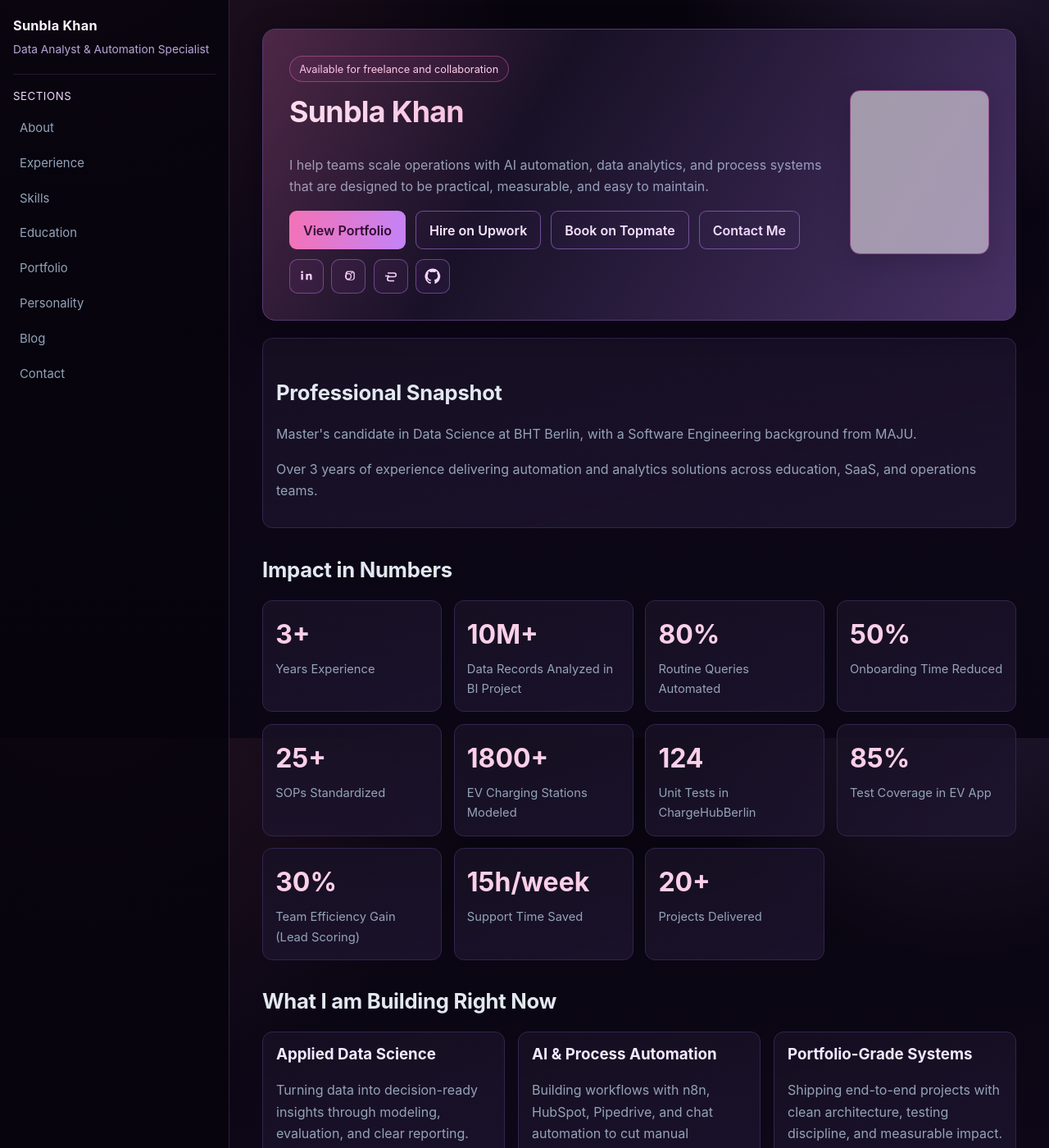
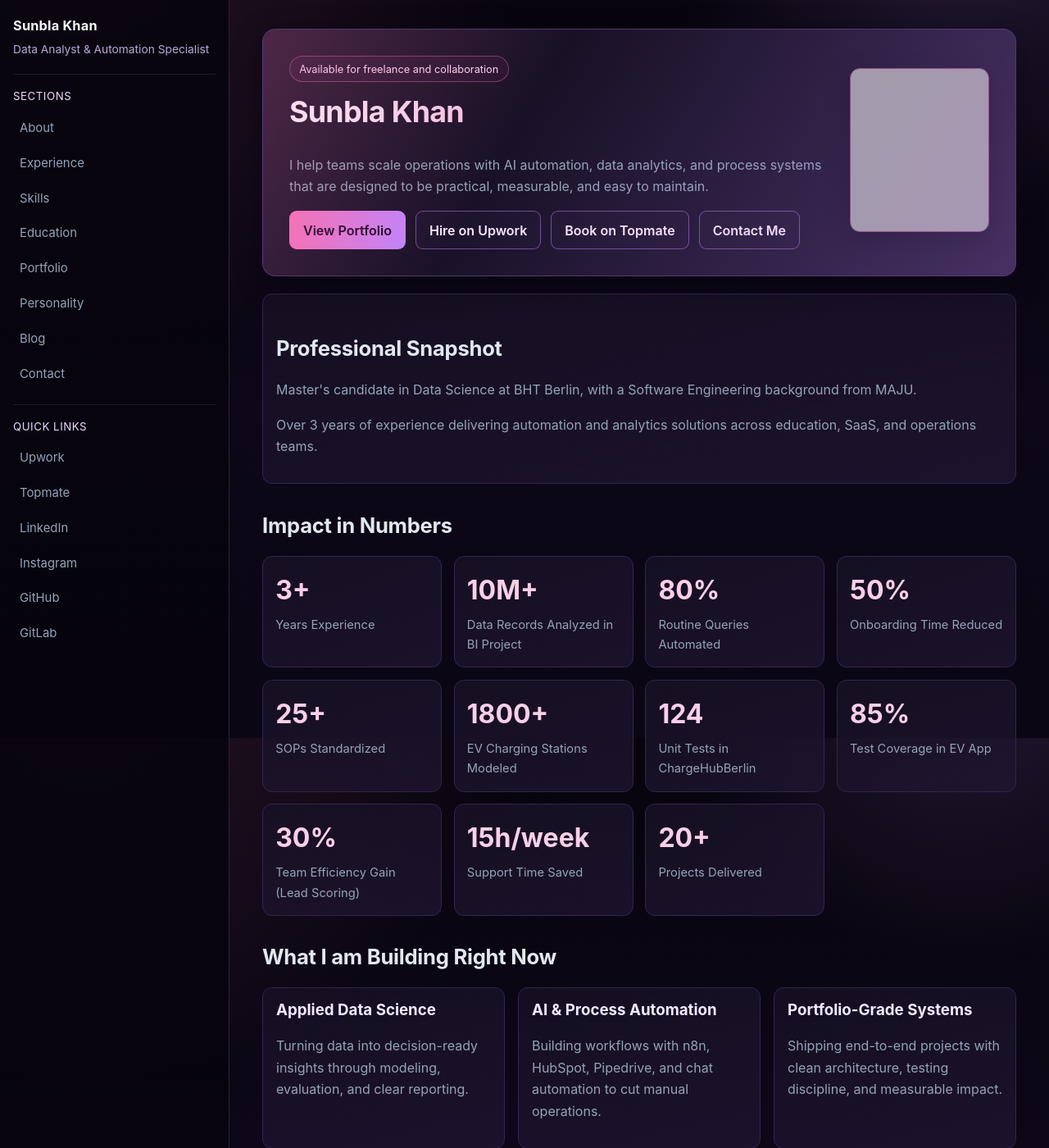
Before and after one commit to Sunblakhan/sunblakhan.github.io, a Jekyll site: the page built from index.md, in a window 1280 px wide and 1400 px high. Shown: the whole window at 82% size. Built offline with Jekyll 4.4.1, drawn with Linux system fonts in a browser that asks for light colours; grey boxes are pictures that could not be loaded.

Commit message:
Move quick links back to left sidebar bottom

```diff
--- a/_includes/nav.html
+++ b/_includes/nav.html
@@ -14,4 +14,16 @@
       </ul>
     </nav>
   </div>
+
+  <div class="sidebar-block">
+    <p class="sidebar-title">Quick Links</p>
+    <ul class="nav-links">
+      <li><a href="https://www.upwork.com/freelancers/~0194eb36fd4f252888" target="_blank" rel="noopener noreferrer">Upwork</a></li>
+      <li><a href="https://topmate.io/sunbla_khan" target="_blank" rel="noopener noreferrer">Topmate</a></li>
+      <li><a href="https://www.linkedin.com/posts/sunbla-khan-6a1920172" target="_blank" rel="noopener noreferrer">LinkedIn</a></li>
+      <li><a href="https://www.instagram.com/imsunbla.khan/" target="_blank" rel="noopener noreferrer">Instagram</a></li>
+      <li><a href="https://github.com/Sunblakhan" target="_blank" rel="noopener noreferrer">GitHub</a></li>
+      <li><a href="https://gitlab.bht-berlin.de/users/fbtg6516/snippets" target="_blank" rel="noopener noreferrer">GitLab</a></li>
+    </ul>
+  </div>
 </aside>
--- a/assets/css/style.css
+++ b/assets/css/style.css
@@ -220,12 +220,6 @@ a:hover {
   margin-top: 1.05rem;
 }
 
-.social-actions {
-  display: flex;
-  flex-wrap: wrap;
-  gap: 0.58rem;
-  margin-top: 0.75rem;
-}
 
 .btn {
   display: inline-block;
@@ -263,30 +257,6 @@ a:hover {
   box-shadow: 0 0 0 1px rgba(244, 114, 182, 0.2) inset;
 }
 
-.btn-social {
-  display: inline-flex;
-  align-items: center;
-  justify-content: center;
-  width: 42px;
-  height: 42px;
-  padding: 0;
-  color: #f5d7ff;
-  border: 1px solid rgba(192, 132, 252, 0.42);
-  background: rgba(50, 28, 70, 0.45);
-  border-radius: 10px;
-}
-
-.btn-social:hover {
-  border-color: rgba(244, 114, 182, 0.65);
-  background: rgba(63, 31, 76, 0.7);
-  color: #ffe9fa;
-}
-
-.btn-social svg {
-  width: 20px;
-  height: 20px;
-  fill: currentColor;
-}
 
 .grid {
   display: grid;
--- a/index.md
+++ b/index.md
@@ -16,20 +16,6 @@ title: Home
         <a class="btn btn-ghost" href="https://www.upwork.com/freelancers/~0194eb36fd4f252888" target="_blank" rel="noopener noreferrer">Hire on Upwork</a>
         <a class="btn btn-ghost" href="https://topmate.io/sunbla_khan" target="_blank" rel="noopener noreferrer">Book on Topmate</a>
         <a class="btn btn-ghost" href="{{ '/contactme/' | relative_url }}">Contact Me</a>
-      </div>
-      <div class="social-actions">
-        <a class="btn btn-social" href="https://www.linkedin.com/posts/sunbla-khan-6a1920172" target="_blank" rel="noopener noreferrer" aria-label="LinkedIn">
-          <svg viewBox="0 0 24 24" aria-hidden="true"><path d="M6.94 8.5v8.56H4.09V8.5h2.85ZM5.5 7.35a1.65 1.65 0 1 1 0-3.3 1.65 1.65 0 0 1 0 3.3ZM19.9 12.2v4.86h-2.84v-4.52c0-1.14-.4-1.93-1.44-1.93-.79 0-1.26.53-1.47 1.04-.08.18-.1.43-.1.68v4.73H11.2V8.5h2.84v1.22c.4-.61 1.12-1.48 2.72-1.48 1.99 0 3.14 1.3 3.14 3.96Z"/></svg>
-        </a>
-        <a class="btn btn-social" href="https://www.instagram.com/imsunbla.khan/" target="_blank" rel="noopener noreferrer" aria-label="Instagram">
-          <svg viewBox="0 0 24 24" aria-hidden="true"><path d="M12 7.16A4.84 4.84 0 1 0 12 16.84 4.84 4.84 0 0 0 12 7.16Zm0 8.08A3.24 3.24 0 1 1 12 8.76a3.24 3.24 0 0 1 0 6.48Zm6.17-8.26a1.13 1.13 0 1 1-2.26 0 1.13 1.13 0 0 1 2.26 0ZM21.38 8.13c-.05-1.1-.3-2.06-1.1-2.85-.79-.8-1.74-1.05-2.84-1.1-1.12-.06-4.47-.06-5.58 0-1.1.05-2.06.3-2.85 1.1-.8.79-1.05 1.74-1.1 2.84-.06 1.12-.06 4.47 0 5.58.05 1.1.3 2.06 1.1 2.85.79.8 1.74 1.05 2.84 1.1 1.12.06 4.47.06 5.58 0 1.1-.05 2.06-.3 2.85-1.1.8-.79 1.05-1.74 1.1-2.84.06-1.12.06-4.47 0-5.58Zm-1.9 6.78a3.2 3.2 0 0 1-.87 1.22c-.38.37-.82.6-1.42.67-.99.08-3.96.08-4.95 0-.6-.08-1.04-.3-1.42-.67a3.2 3.2 0 0 1-.87-1.22c-.2-.5-.3-1.05-.32-1.65-.05-.95-.05-3.02 0-3.97.03-.6.12-1.15.32-1.65.2-.49.47-.9.87-1.22.38-.37.82-.6 1.42-.67.99-.08 3.96-.08 4.95 0 .6.08 1.04.3 1.42.67.4.31.67.73.87 1.22.2.5.3 1.05.32 1.65.05.95.05 3.02 0 3.97-.03.6-.12 1.15-.32 1.65Z"/></svg>
-        </a>
-        <a class="btn btn-social" href="https://topmate.io/sunbla_khan" target="_blank" rel="noopener noreferrer" aria-label="Topmate">
-          <svg viewBox="0 0 24 24" aria-hidden="true"><path d="M7.2 6.4h9.6a3.6 3.6 0 1 1 0 7.2H9.9a2.1 2.1 0 0 0 0 4.2h6.9v1.8H9.9a3.9 3.9 0 1 1 0-7.8h6.9a1.8 1.8 0 0 0 0-3.6H7.2V6.4Zm-3.6 4.2h6v1.8h-6v-1.8Z"/></svg>
-        </a>
-        <a class="btn btn-social" href="https://github.com/Sunblakhan" target="_blank" rel="noopener noreferrer" aria-label="GitHub">
-          <svg viewBox="0 0 24 24" aria-hidden="true"><path d="M12 .5a11.5 11.5 0 0 0-3.64 22.4c.58.1.79-.25.79-.56v-2.17c-3.23.7-3.91-1.56-3.91-1.56-.53-1.34-1.28-1.7-1.28-1.7-1.05-.72.08-.7.08-.7 1.16.08 1.77 1.2 1.77 1.2 1.03 1.76 2.7 1.25 3.35.95.1-.75.4-1.25.72-1.54-2.58-.3-5.3-1.3-5.3-5.73 0-1.26.45-2.3 1.2-3.1-.12-.3-.52-1.5.1-3.11 0 0 .98-.32 3.2 1.18a11.1 11.1 0 0 1 5.83 0c2.22-1.5 3.2-1.18 3.2-1.18.62 1.6.22 2.8.11 3.1.75.81 1.2 1.85 1.2 3.1 0 4.44-2.73 5.43-5.33 5.72.42.36.78 1.07.78 2.17v3.21c0 .31.2.67.8.56A11.5 11.5 0 0 0 12 .5Z"/></svg>
-        </a>
       </div>
     </div>
     <div class="hero-photo-wrap">
```
